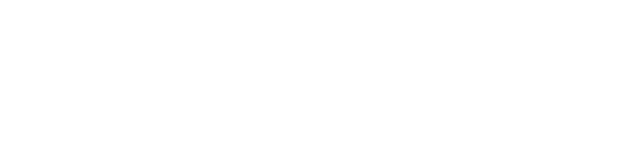
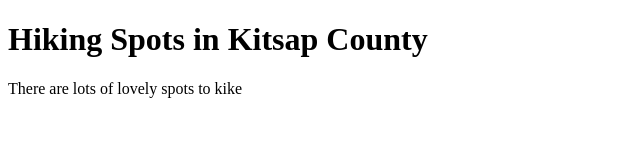
Before and after one commit to AprilV/my-website, a plain HTML site: page index.html in a window 1280 px wide. Shown: the whole page, without its empty margins (0-640 px from the left). Drawn offline with Linux system fonts and the light colour scheme.

Commit message:
added h1 and p tag to homepage

```diff
--- a/index.html
+++ b/index.html
@@ -7,5 +7,7 @@
 </head>
 <body>
 
+    <h1>Hiking Spots in Kitsap County</h1>
+    <p>There are lots of lovely spots to kike</p>
 </body>
 </html>
```
